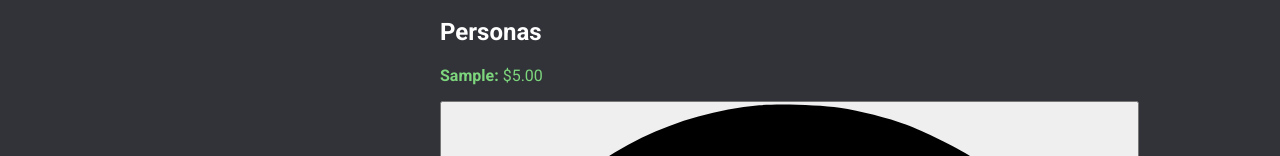
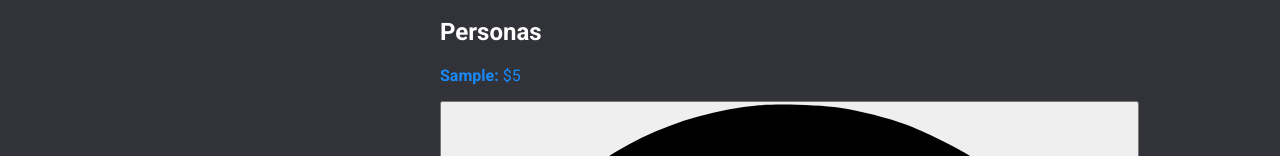
Before and after one commit to SebasAlfieri/CuantoTeDebo, a Next.js app: page / in a window 1280 px wide. Both pictures are taken after typing "Sample", "5" into the empty fields and a click on the button "Agregar Persona". Shown: the part 201-357 px from the top of the page. Built offline with nearby package versions, Linux system fonts and the light colour scheme.

Commit message:
localstorage

```diff
--- a/components/Calc/Calc.module.css
+++ b/components/Calc/Calc.module.css
@@ -30,6 +30,16 @@
         display: flex;
         justify-content: space-between;
         gap: 10px;
+
+        input[type="number"]::-webkit-outer-spin-button,
+        input[type="number"]::-webkit-inner-spin-button {
+          -webkit-appearance: none;
+          margin: 0;
+        }
+
+        input[type="number"] {
+          -moz-appearance: textfield;
+        }
 
         & input {
           background-color: var(--black);
@@ -83,17 +93,22 @@
         border: 1px solid #eee;
         border-radius: 5px;
 
+        & span {
+          color: black;
+        }
         /* & p {
       } */
       }
 
       &__delete {
         /* background-color: var(--red); */
+
         background-color: transparent;
         border: none;
         border-radius: 50%;
 
         &__icon {
+          cursor: pointer;
           width: 30px;
           height: 30px;
           & svg {
--- a/components/Calc/index.tsx
+++ b/components/Calc/index.tsx
@@ -1,5 +1,5 @@
 "use client";
-import React, { useState } from "react";
+import React, { useState, useEffect } from "react";
 import s from "./Calc.module.css";
 import { motion, AnimatePresence } from "framer-motion";
 import { ReactSVG } from "react-svg";
@@ -11,6 +11,8 @@ interface Person {
   color: string;
 }
 
+const LOCAL_STORAGE_KEY = "splitPayments";
+
 const Calc: React.FC = () => {
   const [people, setPeople] = useState<Person[]>([]);
   const [name, setName] = useState<string>("");
@@ -19,18 +21,42 @@ const Calc: React.FC = () => {
 
   // Lista de colores simples predefinidos
   const colors = [
+    "#820B8A",
+    "#9370DB",
+    "#188afc",
+    "#70c9ec",
+    "#3cfae7",
+    "#7dd67d",
+    "#849324",
+    "#f9de47",
+    "#FFB30F",
     "#FFB6C1",
-    "#87CEEB",
-    "#7dd67d",
-    "#FFD700",
-    "#FFA07A",
-    "#9370DB",
-    "#3cfae7",
     "#FF4500",
-    "#849324",
-    "#FFB30F",
-    "#820B8A",
   ];
+
+  // Cargar datos desde localStorage al iniciar
+  useEffect(() => {
+    const storedPeople = localStorage.getItem(LOCAL_STORAGE_KEY);
+    if (storedPeople) {
+      setPeople(JSON.parse(storedPeople));
+    }
+  }, []);
+
+  // Guardar datos en localStorage cada vez que cambia `people`
+  useEffect(() => {
+    localStorage.setItem(LOCAL_STORAGE_KEY, JSON.stringify(people));
+  }, [people]);
+
+  const formatNumber = (num: number): string => {
+    if (Number.isInteger(num)) {
+      return num.toLocaleString("es-ES");
+    } else {
+      return num.toLocaleString("es-ES", {
+        minimumFractionDigits: 2,
+        maximumFractionDigits: 2,
+      });
+    }
+  };
 
   // Genera un color no repetido hasta que se usen todos los colores
   const getRandomColor = (): string => {
@@ -136,7 +162,13 @@ const Calc: React.FC = () => {
               value={name}
               onChange={(e) => setName(e.target.value)}
               maxLength={12}
+              onKeyDown={(e) => {
+                if (e.key === "Enter") {
+                  addPerson();
+                }
+              }}
             />
+
             <input
               type="number"
               placeholder="Monto gastado"
@@ -145,6 +177,11 @@ const Calc: React.FC = () => {
                 const value = e.target.value;
                 if (value.length <= 7) {
                   setAmount(value);
+                }
+              }}
+              onKeyDown={(e) => {
+                if (e.key === "Enter") {
+                  addPerson();
                 }
               }}
             />
@@ -177,7 +214,8 @@ const Calc: React.FC = () => {
                 }}
               >
                 <p>
-                  <b>{person.name}:</b> ${person.amount.toFixed(2)}
+                  <b>{person.name}:</b>{" "}
+                  <span>${formatNumber(person.amount)}</span>
                 </p>
                 <button
                   className={s.container__flex__list__delete}
@@ -195,14 +233,6 @@ const Calc: React.FC = () => {
         </div>
         {people.length > 1 && (
           <>
-            <div className={s.summary}>
-              <h2>Resumen</h2>
-              <p>
-                Total gastado por todos: $
-                {people.reduce((sum, p) => sum + p.amount, 0).toFixed(2)}
-              </p>
-              <p>Cada uno debería gastar: ${totalPerPerson.toFixed(2)}</p>
-            </div>
             <div className={s.container__flex__results}>
               <h2>Deudas (Transacciones Óptimas)</h2>
               {transactions.map((transaction, index) => (
@@ -212,7 +242,7 @@ const Calc: React.FC = () => {
                   </b>{" "}
                   debe pagar{" "}
                   <span style={{ fontWeight: "bold" }}>
-                    ${transaction.amount.toFixed(2)}
+                    ${formatNumber(transaction.amount)}
                   </span>{" "}
                   a{" "}
                   <b style={{ color: transaction.creditor.color }}>
@@ -220,6 +250,14 @@ const Calc: React.FC = () => {
                   </b>
                 </div>
               ))}
+            </div>{" "}
+            <div className={s.summary}>
+              <h2>Resumen</h2>
+              <p>
+                Total gastado por todos: $
+                {formatNumber(people.reduce((sum, p) => sum + p.amount, 0))}
+              </p>
+              <p>Cada uno debería gastar: ${formatNumber(totalPerPerson)}</p>
             </div>
           </>
         )}
```
